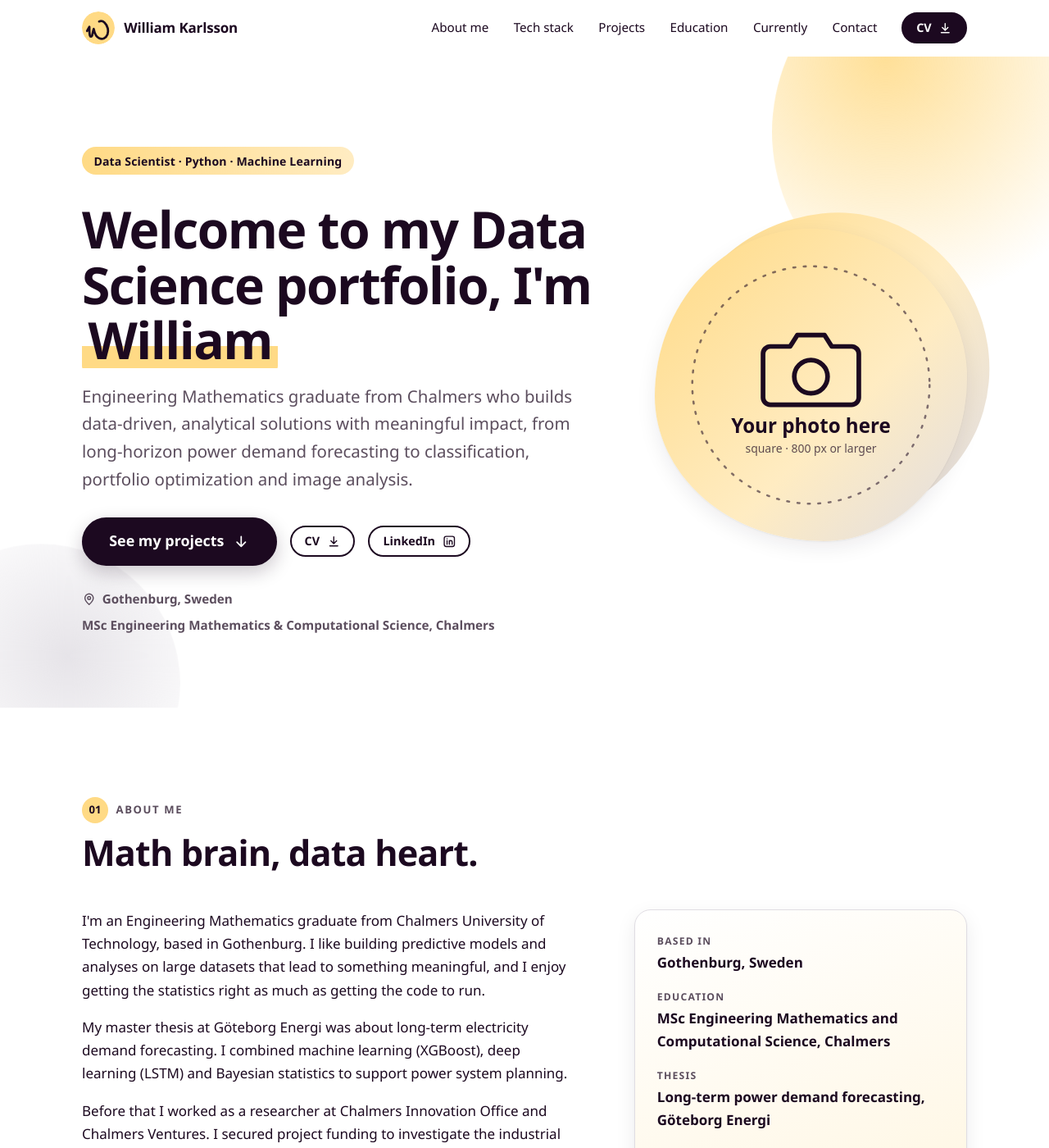
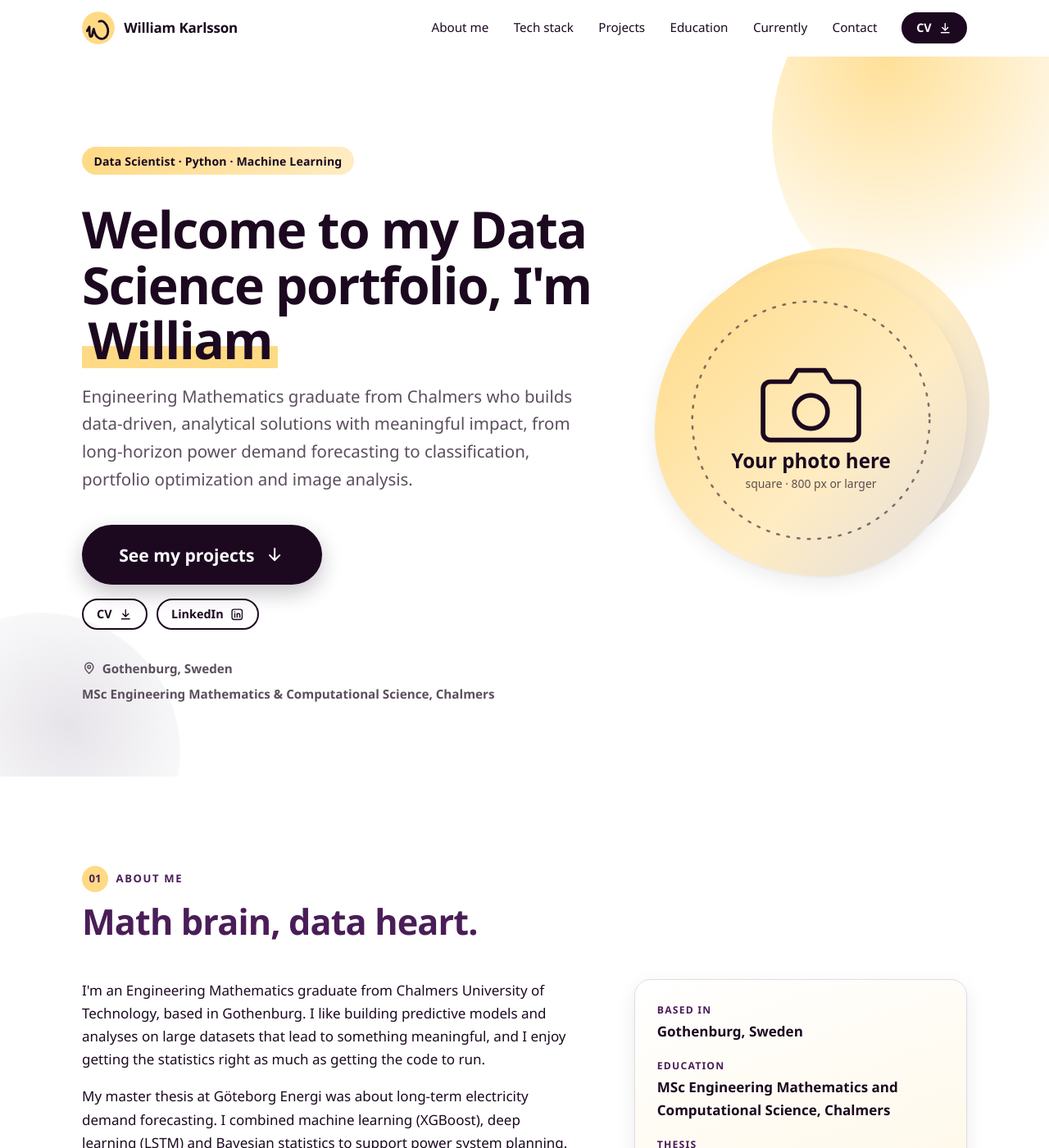
Before and after one commit to floatzell/floatzell.github.io, a Jekyll site: the page built from index.md, in a window 1280 px wide and 1400 px high. Shown: the whole window at 82% size. Built offline with Jekyll 4.4.1, drawn with Linux system fonts in a browser that asks for light colours; some of the changed text lies outside the part shown.

Commit message:
Add files via upload

```diff
--- a/assets/css/main.css
+++ b/assets/css/main.css
@@ -1,6 +1,6 @@
 /* ==========================================================================
    William Karlsson · Data Science Portfolio
-   Palette:  white #FFFFFF  ·  sun #FFDA85  ·  ink #1C0920  ·  mist #E0DDE3
+   Palette:  white #FFFFFF  ·  sun #FFDA85  ·  ink #1C0920  ·  violet #4A1D58  ·  mist #E0DDE3  ·  wash #FFF3D6
    Font:     Aptos (falls back gracefully where Aptos isn't installed)
    Sections: 1 Tokens · 2 Base · 3 Header · 4 Buttons & chips · 5 Hero
              6 Sections · 7 Cards · 8 Education & Now · 9 Contact & footer
@@ -13,6 +13,8 @@
   --sun: #FFDA85;          /* accent yellow */
   --ink: #1C0920;          /* text / dark sections */
   --mist: #E0DDE3;         /* soft lavender grey: borders, chips, quiet fills */
+  --violet: #4A1D58;       /* midnight violet: accents, headings, small labels, the timeline */
+  --sun-wash: #FFF3D6;     /* very light yellow used for the section bands */
 
   /* Tints and shades mixed from the four base colours */
   --sun-light: #FFECC2;    /* 50% sun / 50% white */
@@ -158,8 +160,8 @@ h1, h2, h3, h4 { line-height: 1.15; }
 .btn--ghost { --btn-bg: transparent; --btn-fg: var(--ink); }
 .btn--ghost:hover { background: var(--sun); color: var(--ink); }
 .btn--sm { padding: .5rem 1rem; font-size: .9rem; }
-.btn--lg { padding: 1.05rem 1.95rem; font-size: 1.12rem; gap: .65rem; box-shadow: 0 8px 22px rgba(28, 9, 32, .22); }
-.btn--lg:hover { box-shadow: 0 12px 28px rgba(28, 9, 32, .28); }
+.btn--lg { padding: 1.35rem 2.7rem; font-size: 1.32rem; gap: .8rem; box-shadow: 0 10px 26px rgba(28, 9, 32, .24); }
+.btn--lg:hover { box-shadow: 0 14px 32px rgba(28, 9, 32, .3); }
 .btn[aria-disabled="true"] {
   background: transparent; color: var(--muted); border: 2px dashed rgba(28, 9, 32, .35);
   cursor: default; box-shadow: none; transform: none; font-weight: 500;
@@ -214,7 +216,8 @@ h1, h2, h3, h4 { line-height: 1.15; }
   animation: draw .9s .5s var(--ease) forwards;
 }
 .hero__lead { font-size: clamp(1.1rem, 2vw, 1.28rem); color: var(--muted); max-width: 54ch; margin: 0 0 1.8rem; }
-.hero__actions { display: flex; flex-wrap: wrap; align-items: center; gap: .8rem 1rem; margin-bottom: 1.8rem; }
+.hero__actions { display: flex; flex-direction: column; align-items: flex-start; gap: 1.1rem; margin: 2.4rem 0 2.2rem; }
+.hero__actions-secondary { display: flex; flex-wrap: wrap; gap: .7rem; }
 .hero__meta { display: flex; flex-wrap: wrap; gap: .4rem 1.4rem; margin: 0; padding: 0; list-style: none; font-weight: 600; font-size: .95rem; color: var(--muted); }
 .hero__meta li { display: inline-flex; align-items: center; gap: .45rem; }
 
@@ -238,19 +241,20 @@ h1, h2, h3, h4 { line-height: 1.15; }
 
 /* 6 · Sections ----------------------------------------------------------- */
 .section { padding: clamp(3.5rem, 8vw, 6rem) 0; }
-.section--tint { background: linear-gradient(180deg, var(--mist-pale) 0%, var(--white) 100%); }
+.section--tint { background: linear-gradient(180deg, var(--sun-wash) 0%, var(--white) 100%); }
 
 .section__head { margin-bottom: clamp(1.8rem, 4vw, 2.8rem); }
-.section__head h2 { font-size: clamp(1.9rem, 3.8vw, 2.7rem); letter-spacing: -.02em; margin: .7rem 0 0; }
+.section__head h2 { font-size: clamp(1.9rem, 3.8vw, 2.7rem); letter-spacing: -.02em; margin: .7rem 0 0; color: var(--violet); }
 .section__head p { color: var(--muted); max-width: 58ch; margin: .8rem 0 0; }
+.section__head .kicker { color: var(--violet); }
 
 .kicker {
   display: inline-flex; align-items: center; gap: .6rem; margin: 0;
-  font-weight: 700; font-size: .82rem; letter-spacing: .12em; text-transform: uppercase; color: var(--muted);
+  font-weight: 700; font-size: .82rem; letter-spacing: .12em; text-transform: uppercase; color: var(--violet);
 }
 .kicker span {
   display: inline-grid; place-items: center; min-width: 2rem; height: 2rem; padding: 0 .4rem;
-  border-radius: 999px; background: var(--sun); color: var(--ink); letter-spacing: 0;
+  border-radius: 999px; background: var(--sun); color: var(--violet); letter-spacing: 0;
 }
 
 .about { display: grid; gap: clamp(2rem, 5vw, 4rem); grid-template-columns: minmax(0, 1.5fr) minmax(0, 1fr); align-items: start; }
@@ -261,7 +265,7 @@ h1, h2, h3, h4 { line-height: 1.15; }
   border: 1px solid var(--line); box-shadow: var(--shadow);
 }
 .facts dl { margin: 0; display: grid; gap: 1.1rem; }
-.facts dt { font-size: .76rem; letter-spacing: .1em; text-transform: uppercase; font-weight: 700; color: var(--muted); }
+.facts dt { font-size: .76rem; letter-spacing: .1em; text-transform: uppercase; font-weight: 700; color: var(--violet); }
 .facts dd { margin: .15rem 0 0; font-weight: 600; }
 @media (max-width: 860px) { .about { grid-template-columns: 1fr; } }
 
@@ -274,7 +278,7 @@ h1, h2, h3, h4 { line-height: 1.15; }
   background: var(--surface); border: 1px solid var(--line);
 }
 .skill h3 { display: flex; align-items: center; gap: .6rem; margin: 0 0 1rem; font-size: 1.05rem; }
-.skill h3::before { content: ""; width: .7rem; height: .7rem; border-radius: 50%; background: linear-gradient(135deg, var(--sun), var(--ink)); }
+.skill h3::before { content: ""; width: .7rem; height: .7rem; border-radius: 50%; background: var(--violet); }
 
 /* 7 · Project cards ------------------------------------------------------ */
 .card {
@@ -302,12 +306,12 @@ h1, h2, h3, h4 { line-height: 1.15; }
   font-size: .72rem; font-weight: 700; letter-spacing: .08em; text-transform: uppercase;
 }
 .card__body { display: flex; flex-direction: column; gap: .7rem; flex: 1; padding: 1.4rem 1.5rem 1.6rem; }
-.card__cat { margin: 0; font-size: .76rem; font-weight: 700; letter-spacing: .1em; text-transform: uppercase; color: var(--muted); }
+.card__cat { margin: 0; font-size: .76rem; font-weight: 700; letter-spacing: .1em; text-transform: uppercase; color: var(--violet); }
 .card__title { margin: 0; font-size: 1.4rem; letter-spacing: -.01em; }
 .card__link { text-decoration: none; }
 .card__link::after { content: ""; position: absolute; inset: 0; z-index: 3; }
 .card__summary { margin: 0; color: var(--muted); }
-.card__cta { display: inline-flex; align-items: center; gap: .5rem; margin: auto 0 0; padding-top: .6rem; font-weight: 700; }
+.card__cta { display: inline-flex; align-items: center; gap: .5rem; margin: auto 0 0; padding-top: .6rem; font-weight: 700; color: var(--violet); }
 .card__cta .icon { transition: transform .3s var(--ease); }
 .card:hover .card__cta .icon { transform: translateX(5px); }
 
@@ -318,12 +322,12 @@ h1, h2, h3, h4 { line-height: 1.15; }
 .timeline { position: relative; display: grid; gap: 1.25rem; list-style: none; margin: 0; padding: 0 0 0 2.2rem; }
 .timeline::before {
   content: ""; position: absolute; left: .55rem; top: .2rem; bottom: .4rem; width: 3px; border-radius: 3px;
-  background: linear-gradient(180deg, var(--ink), var(--sun));
+  background: var(--violet);
 }
 .timeline::after {   /* soft arrowhead at the top of the line, pointing towards the present */
   content: ""; position: absolute; left: calc(.55rem + 1.5px - 7px); top: .35rem;
   width: 14px; height: 14px; box-sizing: border-box;
-  border-top: 3px solid var(--ink); border-left: 3px solid var(--ink); border-top-left-radius: 4px;
+  border-top: 3px solid var(--violet); border-left: 3px solid var(--violet); border-top-left-radius: 4px;
   transform: rotate(45deg); transform-origin: center;
 }
 .timeline__item {
@@ -332,12 +336,12 @@ h1, h2, h3, h4 { line-height: 1.15; }
 }
 .timeline__item::before {
   content: ""; position: absolute; left: -2.05rem; top: 1.7rem; width: 1rem; height: 1rem; border-radius: 50%;
-  background: var(--white); border: 3px solid var(--ink);
+  background: var(--white); border: 3px solid var(--violet);
 }
-.timeline__when { display: flex; flex-wrap: wrap; align-items: center; gap: .6rem; margin: 0 0 .25rem; font-size: .85rem; font-weight: 700; letter-spacing: .06em; text-transform: uppercase; color: var(--muted); }
+.timeline__when { display: flex; flex-wrap: wrap; align-items: center; gap: .6rem; margin: 0 0 .25rem; font-size: .85rem; font-weight: 700; letter-spacing: .06em; text-transform: uppercase; color: var(--violet); }
 .timeline__badge { padding: .1rem .6rem; border-radius: 999px; background: var(--sun); color: var(--ink); letter-spacing: .04em; }
 .timeline__item h3 { margin: 0; font-size: 1.2rem; }
-.timeline__school { margin: .1rem 0 0; font-weight: 600; color: var(--muted); }
+.timeline__school { margin: .1rem 0 0; font-weight: 600; color: var(--violet); }
 .timeline__note { margin: .7rem 0 0; max-width: 62ch; }
 
 .now { display: grid; gap: 1rem; grid-template-columns: repeat(auto-fit, minmax(min(100%, 230px), 1fr)); }
@@ -346,7 +350,7 @@ h1, h2, h3, h4 { line-height: 1.15; }
   background: linear-gradient(145deg, var(--sun) 0%, var(--sun-pale) 100%);
 }
 .now__item:nth-child(even) .now__tile { background: linear-gradient(145deg, var(--mist), var(--white)); }
-.now__label { margin: 0 0 .5rem; font-size: .76rem; font-weight: 700; letter-spacing: .12em; text-transform: uppercase; }
+.now__label { margin: 0 0 .5rem; font-size: .76rem; font-weight: 700; letter-spacing: .12em; text-transform: uppercase; color: var(--violet); }
 .now__tile p:last-child { margin: 0; }
 
 /* 9 · Contact & footer ---------------------------------------------------- */
@@ -401,7 +405,7 @@ h1, h2, h3, h4 { line-height: 1.15; }
   background: var(--surface); border: 1px solid var(--line);
 }
 .meta:empty { display: none; }
-.meta dt { font-size: .74rem; font-weight: 700; letter-spacing: .1em; text-transform: uppercase; color: var(--muted); }
+.meta dt { font-size: .74rem; font-weight: 700; letter-spacing: .1em; text-transform: uppercase; color: var(--violet); }
 .meta dd { margin: .15rem 0 0; font-weight: 600; }
 .project-actions { display: flex; flex-wrap: wrap; gap: .75rem; margin-top: 1.5rem; }
 
@@ -415,7 +419,7 @@ h1, h2, h3, h4 { line-height: 1.15; }
 }
 .toc { position: sticky; top: calc(var(--header-h) + 1.5rem); align-self: start; }
 .toc[hidden] { display: none; }
-.toc__title { margin: 0 0 .7rem; font-size: .76rem; font-weight: 700; letter-spacing: .12em; text-transform: uppercase; color: var(--muted); }
+.toc__title { margin: 0 0 .7rem; font-size: .76rem; font-weight: 700; letter-spacing: .12em; text-transform: uppercase; color: var(--violet); }
 .toc ol { list-style: none; margin: 0; padding: 0; border-left: 3px solid var(--mist); }
 .toc a {
   display: block; margin-left: -3px; padding: .35rem .9rem; border-left: 3px solid transparent;
@@ -431,7 +435,7 @@ h1, h2, h3, h4 { line-height: 1.15; }
 .prose { max-width: 70ch; }
 .prose > :first-child { margin-top: 0; }
 .prose h2 {
-  margin: 2.8rem 0 1rem; padding-bottom: .5rem; font-size: 1.7rem; letter-spacing: -.015em;
+  margin: 2.8rem 0 1rem; padding-bottom: .5rem; font-size: 1.7rem; letter-spacing: -.015em; color: var(--violet);
   background: linear-gradient(90deg, var(--sun), transparent) left bottom / 100% 3px no-repeat;
 }
 .prose h3 { margin: 1.8rem 0 .5rem; font-size: 1.25rem; }
@@ -469,7 +473,7 @@ h1, h2, h3, h4 { line-height: 1.15; }
 }
 .pager__link:hover { transform: translateY(-3px); box-shadow: var(--shadow); background: var(--sun-pale); }
 .pager__next { grid-column: 2; text-align: right; align-items: flex-end; }
-.pager__label { display: inline-flex; align-items: center; gap: .4rem; font-size: .78rem; font-weight: 700; letter-spacing: .1em; text-transform: uppercase; color: var(--muted); }
+.pager__label { display: inline-flex; align-items: center; gap: .4rem; font-size: .78rem; font-weight: 700; letter-spacing: .1em; text-transform: uppercase; color: var(--violet); }
 .pager__title { font-size: 1.2rem; font-weight: 700; }
 @media (max-width: 640px) {
   .pager { grid-template-columns: 1fr; }
--- a/index.md
+++ b/index.md
@@ -23,8 +23,10 @@ title: Home
       <p class="hero__lead">Engineering Mathematics graduate from Chalmers who builds data-driven, analytical solutions with meaningful impact, from long-horizon power demand forecasting to classification, portfolio optimization and image analysis.</p>
       <div class="hero__actions">
         <a class="btn btn--primary btn--lg" href="#projects">See my projects <svg class="icon" aria-hidden="true"><use href="#i-arrow-down"/></svg></a>
-        <a class="btn btn--ghost btn--sm" href="{{ site.cv | relative_url }}" target="_blank" rel="noopener">CV <svg class="icon" aria-hidden="true"><use href="#i-download"/></svg></a>
-        <a class="btn btn--ghost btn--sm" href="{{ site.social.linkedin }}" target="_blank" rel="noopener">LinkedIn <svg class="icon" aria-hidden="true"><use href="#i-linkedin"/></svg></a>
+        <div class="hero__actions-secondary">
+          <a class="btn btn--ghost btn--sm" href="{{ site.cv | relative_url }}" target="_blank" rel="noopener">CV <svg class="icon" aria-hidden="true"><use href="#i-download"/></svg></a>
+          <a class="btn btn--ghost btn--sm" href="{{ site.social.linkedin }}" target="_blank" rel="noopener">LinkedIn <svg class="icon" aria-hidden="true"><use href="#i-linkedin"/></svg></a>
+        </div>
       </div>
       <ul class="hero__meta">
         <li><svg class="icon" aria-hidden="true"><use href="#i-pin"/></svg> {{ site.location }}</li>
```
Also changed, not shown: other parts of index.md (+1 -1 lines), README.md.
